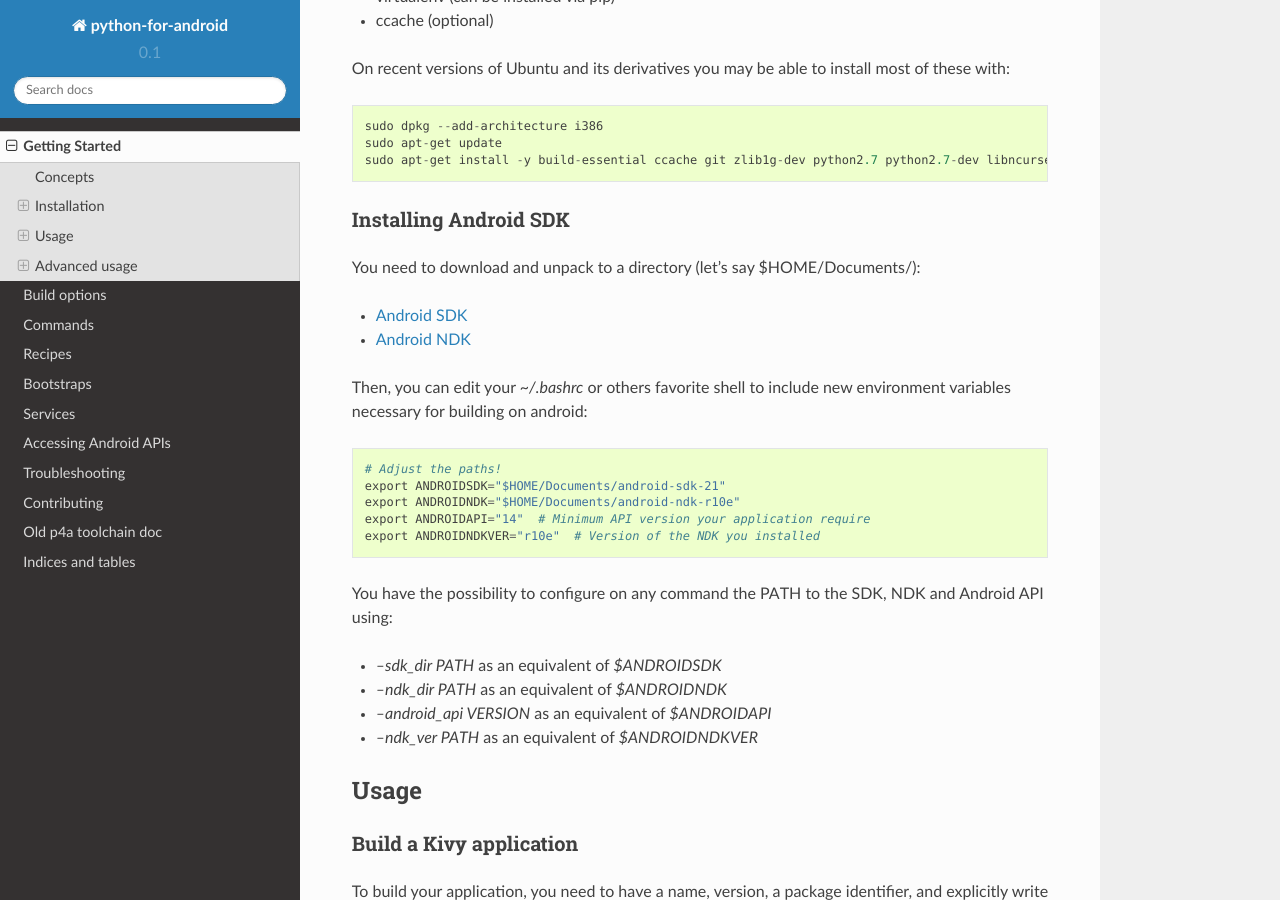
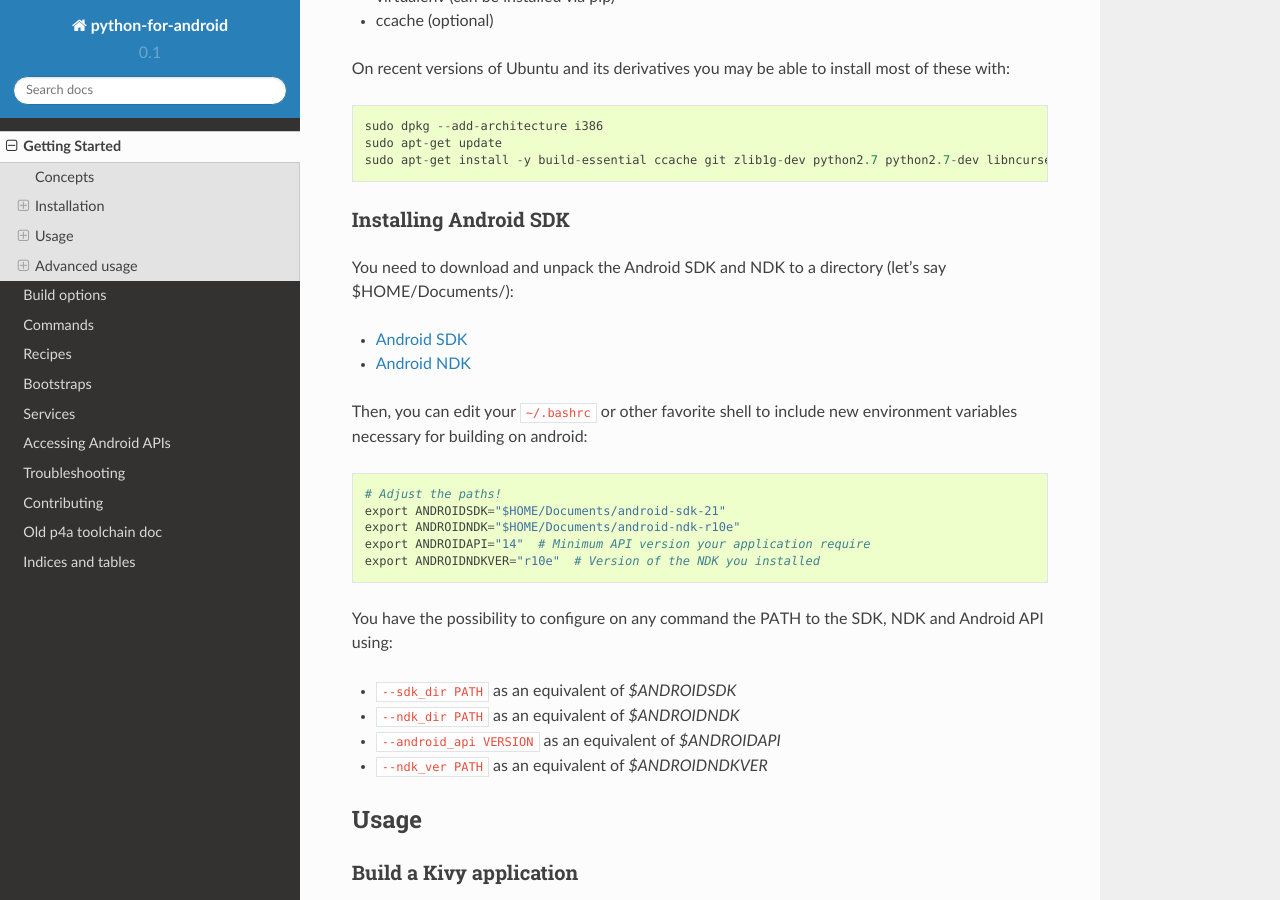
Before and after one commit to kivy/python-for-android, a Sphinx documentation site: the page built from doc/source/quickstart.rst, in a window 1280 px wide and 900 px high, scrolled down 1264 px. Built offline with Sphinx 7.4.7 and the Read the Docs theme 2.0.0, drawn with Linux system fonts in a browser that asks for light colours; pages that are not in the unit, such as notebooks, are missing from menus; some of the changed lines change nothing that is shown.

Commit message:
Update quickstart.rst

```diff
--- a/doc/source/quickstart.rst
+++ b/doc/source/quickstart.rst
@@ -72,12 +72,12 @@
 Installing Android SDK
 ~~~~~~~~~~~~~~~~~~~~~~
 
-You need to download and unpack to a directory (let's say $HOME/Documents/):
+You need to download and unpack the Android SDK and NDK to a directory (let's say $HOME/Documents/):
 
 - `Android SDK <https://developer.android.com/sdk/index.html#Other>`_
 - `Android NDK <https://developer.android.com/ndk/downloads/index.html>`_
 
-Then, you can edit your `~/.bashrc` or others favorite shell to include new environment variables necessary for building on android::
+Then, you can edit your ``~/.bashrc`` or other favorite shell to include new environment variables necessary for building on android::
 
     # Adjust the paths!
     export ANDROIDSDK="$HOME/Documents/android-sdk-21"
@@ -87,10 +87,10 @@
 
 You have the possibility to configure on any command the PATH to the SDK, NDK and Android API using:
 
-- `--sdk_dir PATH` as an equivalent of `$ANDROIDSDK`
-- `--ndk_dir PATH` as an equivalent of `$ANDROIDNDK`
-- `--android_api VERSION` as an equivalent of `$ANDROIDAPI`
-- `--ndk_ver PATH` as an equivalent of `$ANDROIDNDKVER`
+- :code:`--sdk_dir PATH` as an equivalent of `$ANDROIDSDK`
+- :code:`--ndk_dir PATH` as an equivalent of `$ANDROIDNDK`
+- :code:`--android_api VERSION` as an equivalent of `$ANDROIDAPI`
+- :code:`--ndk_ver PATH` as an equivalent of `$ANDROIDNDKVER`
 
 
 Usage
```
